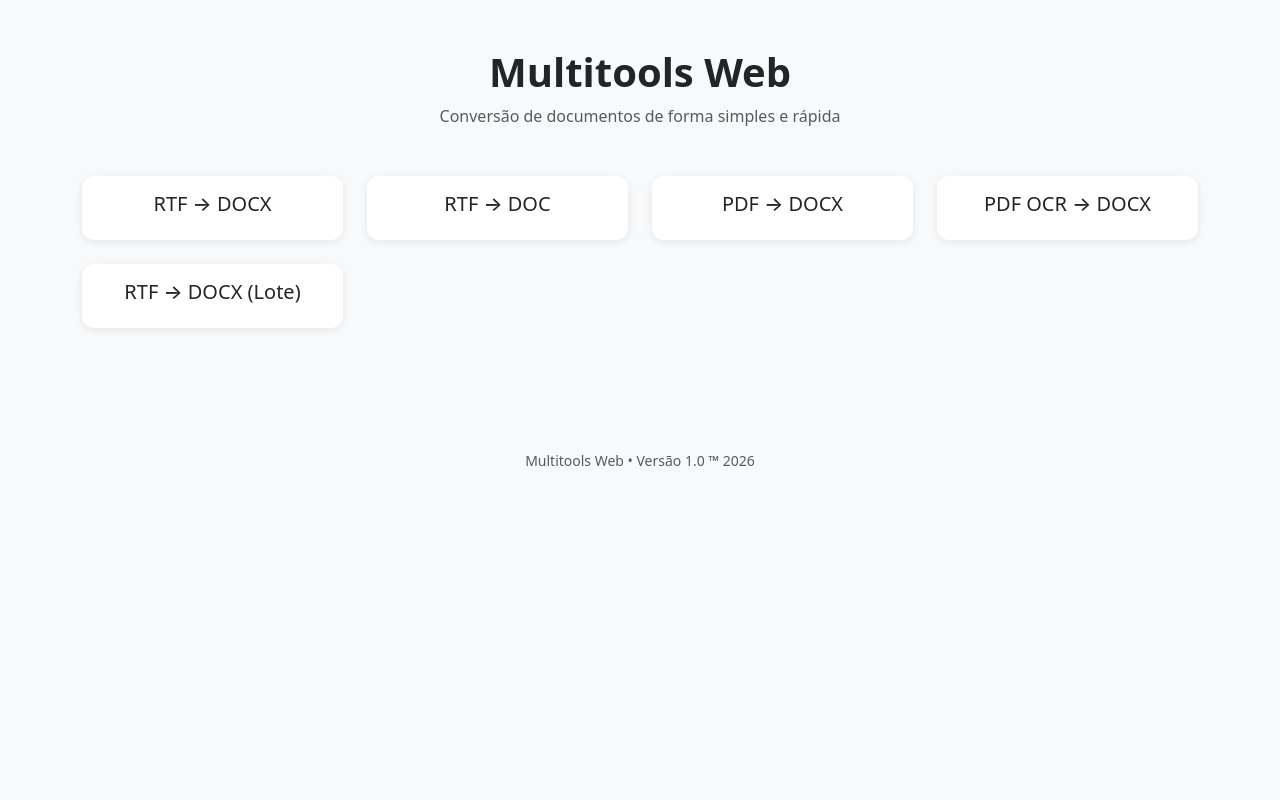
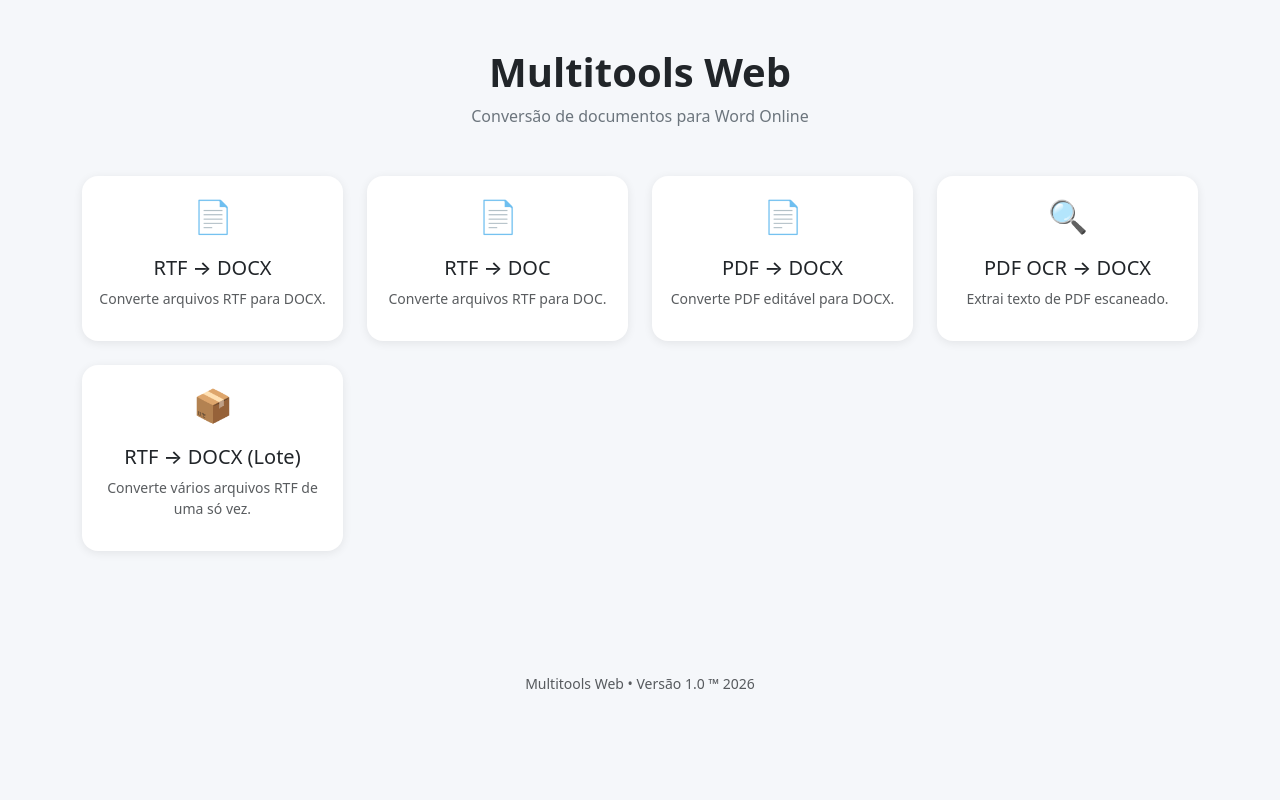
Before and after one commit to MaiconDante/multitools_web, a Flask app: page / in a window 1280 px wide. Run offline with Flask 3, Linux system fonts and the light colour scheme.

Commit message:
style: Aprimora interface das ferramentas.

```diff
--- a/app/static/css/style.css
+++ b/app/static/css/style.css
@@ -5,17 +5,45 @@
 }
 
 body {
-    background-color: #f8f9fa;
+    background-color: #f5f7fa;
+    min-height: 100vh;
+}
+
+.hero-section {
+    text-align: center;
+    margin-bottom: 3rem;
+}
+
+.hero-title {
+    font-size: 2.5rem;
+    font-weight: 700;
+}
+
+.hero-subtitle {
+    color: #6c757d;
 }
 
 .tool-card {
-    transition: 0.3s;
-    cursor: pointer;
     border: none;
-    border-radius: 12px;
-    box-shadow: 0 2px 8px rgba(0, 0, 0, 0.08);
+    border-radius: 16px;
+    transition: all 0.3s ease;
+    box-shadow: 0 2px 10px rgba(0, 0, 0, 0.08);
+    height: 100%;
 }
 
 .tool-card:hover {
     transform: translateY(-5px);
 }
+
+.tool-icon {
+    font-size: 2rem;
+    margin-bottom: 1rem;
+}
+
+.page-card {
+    max-width: 700px;
+    margin: auto;
+    border: none;
+    border-radius: 16px;
+    box-shadow: 0 2px 12px rgba(0,0,0,0.08);
+}
--- a/app/templates/index.html
+++ b/app/templates/index.html
@@ -8,57 +8,163 @@
 
 <div class="container py-5">
 
-    <div class="text-center mb-5">
-            <h1 class="fw-bold">Multitools Web</h1>
-            <p class="text-muted">
-                Conversão de documentos de forma simples e rápida
+    <div class="hero-section">
+
+        <h1 class="hero-title">
+            Multitools Web
+        </h1>
+
+        <p class="hero-subtitle">
+            Conversão de documentos para Word Online
         </p>
+
     </div>
 
         <div class="row g-4">
 
             <div class="col-md-6 col-lg-3">
-                <a href="/rtf-docx" class="text-decoration-none">
+
+                <a href="/rtf-docx"
+                class="text-decoration-none text-dark">
+
                     <div class="card tool-card">
+
                         <div class="card-body text-center">
-                            <h5>RTF → DOCX</h5>
+
+                            <div class="tool-icon">
+                                📄
                             </div>
+
+                            <h5>
+                                RTF → DOCX
+                            </h5>
+
+                            <p class="text-muted small">
+                                Converte arquivos RTF para DOCX.
+                            </p>
+
                         </div>
+
+                    </div>
+
                 </a>
+
             </div>
 
             <div class="col-md-6 col-lg-3">
+
+                <a href="/rtf-doc"
+                class="text-decoration-none text-dark">
+
                     <div class="card tool-card">
+
                         <div class="card-body text-center">
-                        <h5>RTF → DOC</h5>
+
+                            <div class="tool-icon">
+                                📄
                             </div>
+
+                            <h5>
+                                RTF → DOC
+                            </h5>
+
+                            <p class="text-muted small">
+                                Converte arquivos RTF para DOC.
+                            </p>
+
                         </div>
+
+                    </div>
+
+                </a>
+
             </div>
 
             <div class="col-md-6 col-lg-3">
+
+                <a href="/pdf-docx"
+                class="text-decoration-none text-dark">
+
                     <div class="card tool-card">
+
                         <div class="card-body text-center">
-                        <h5>PDF → DOCX</h5>
+
+                            <div class="tool-icon">
+                                📄
                             </div>
+
+                            <h5>
+                                PDF → DOCX
+                            </h5>
+
+                            <p class="text-muted small">
+                                Converte PDF editável para DOCX.
+                            </p>
+
                         </div>
+
+                    </div>
+
+                </a>
+
             </div>
 
             <div class="col-md-6 col-lg-3">
+
+                <a href="/pdf-ocr-docx"
+                class="text-decoration-none text-dark">
+
                     <div class="card tool-card">
+
                         <div class="card-body text-center">
-                        <h5>PDF OCR → DOCX</h5>
+
+                            <div class="tool-icon">
+                                🔍
                             </div>
+
+                            <h5>
+                                PDF OCR → DOCX
+                            </h5>
+
+                            <p class="text-muted small">
+                                Extrai texto de PDF escaneado.
+                            </p>
+
                         </div>
+
+                    </div>
+
+                </a>
+
             </div>
 
             <div class="col-md-6 col-lg-3">
-                <a href="/rtf-docx-lote" class="text-decoration-none">
+
+                <a href="/rtf-docx-lote"
+                class="text-decoration-none text-dark">
+
                     <div class="card tool-card">
+
                         <div class="card-body text-center">
-                            <h5>RTF → DOCX (Lote)</h5>
+
+                            <div class="tool-icon">
+                                📦
                             </div>
+
+                            <h5>
+                                RTF → DOCX (Lote)
+                            </h5>
+
+                            <p class="text-muted small">
+                                Converte vários arquivos RTF de uma só vez.
+                            </p>
+
                         </div>
+
+                    </div>
+
                 </a>
+
             </div>
 
         </div>
```
Also changed, not shown: app/templates/rtf_to_docx.html (+17 -2 lines), app/templates/rtf_to_docx_batch.html (+16 -4 lines). Lines whose indentation alone changed are shown as unchanged.
